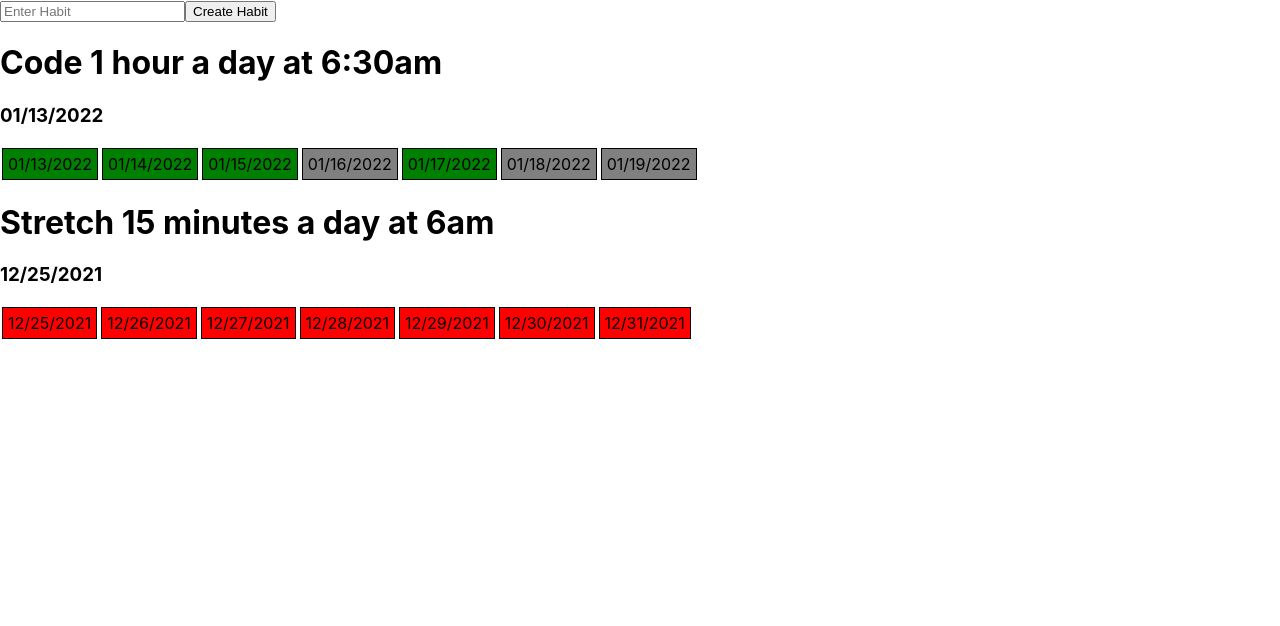
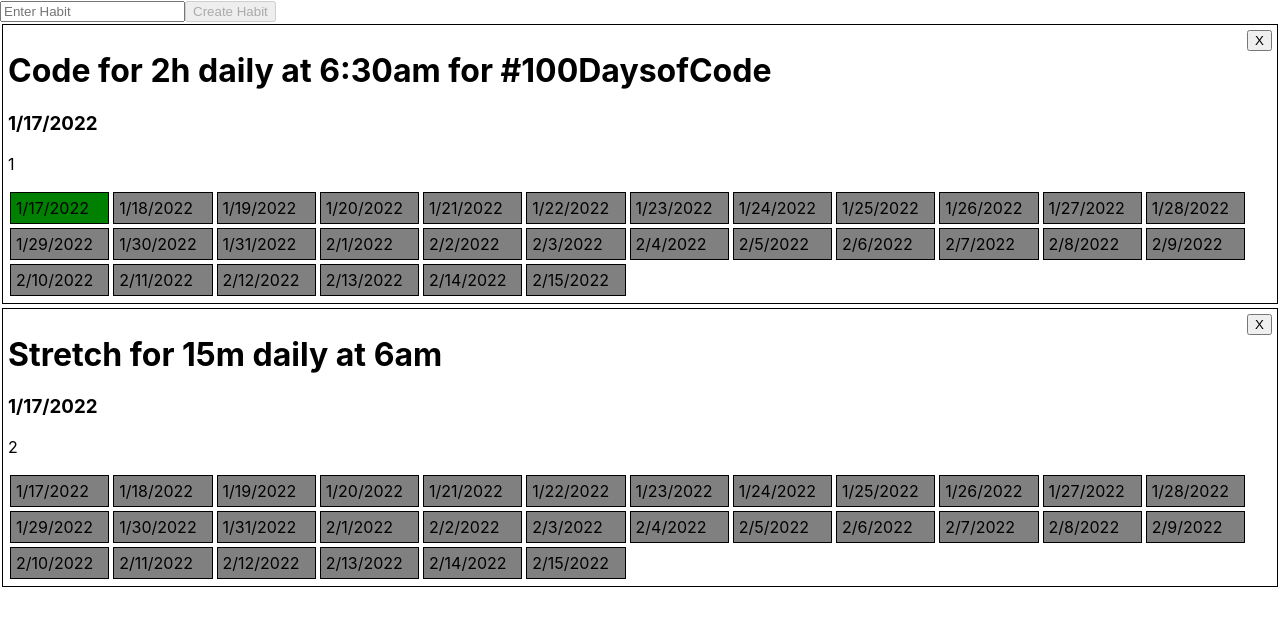
Before and after one commit to pfelto/HabitTracker, a React (Create React App) app: page / in a window 1280 px wide. Shown: the top 626 px of the page. Built offline with nearby package versions, Linux system fonts and the light colour scheme; data requests are answered from the project's data file.

Commit message:
Functionality to add and remove habits for the list along with concurrently npm package to run api and app with one command

```diff
--- a/db.json
+++ b/db.json
@@ -2,71 +2,255 @@
   "habits": [
     {
       "id": 1,
-      "habitName": "Code 1 hour a day at 6:30am",
-      "habitStart": "01/13/2022",
+      "habitName": "Code for 2h daily at 6:30am for #100DaysofCode",
+      "habitStart": "1/17/2022",
       "habitTracker": [
         {
           "checked": true,
-          "date": "01/13/2022"
-        },
-        {
-          "checked": true,
-          "date": "01/14/2022"
-        },
-        {
-          "checked": true,
-          "date": "01/15/2022"
+          "date": "1/17/2022"
         },
         {
           "checked": false,
-          "date": "01/16/2022"
-        },
-        {
-          "checked": true,
-          "date": "01/17/2022"
+          "date": "1/18/2022"
         },
         {
           "checked": false,
-          "date": "01/18/2022"
+          "date": "1/19/2022"
         },
         {
           "checked": false,
-          "date": "01/19/2022"
+          "date": "1/20/2022"
+        },
+        {
+          "checked": false,
+          "date": "1/21/2022"
+        },
+        {
+          "checked": false,
+          "date": "1/22/2022"
+        },
+        {
+          "checked": false,
+          "date": "1/23/2022"
+        },
+        {
+          "checked": false,
+          "date": "1/24/2022"
+        },
+        {
+          "checked": false,
+          "date": "1/25/2022"
+        },
+        {
+          "checked": false,
+          "date": "1/26/2022"
+        },
+        {
+          "checked": false,
+          "date": "1/27/2022"
+        },
+        {
+          "checked": false,
+          "date": "1/28/2022"
+        },
+        {
+          "checked": false,
+          "date": "1/29/2022"
+        },
+        {
+          "checked": false,
+          "date": "1/30/2022"
+        },
+        {
+          "checked": false,
+          "date": "1/31/2022"
+        },
+        {
+          "checked": false,
+          "date": "2/1/2022"
+        },
+        {
+          "checked": false,
+          "date": "2/2/2022"
+        },
+        {
+          "checked": false,
+          "date": "2/3/2022"
+        },
+        {
+          "checked": false,
+          "date": "2/4/2022"
+        },
+        {
+          "checked": false,
+          "date": "2/5/2022"
+        },
+        {
+          "checked": false,
+          "date": "2/6/2022"
+        },
+        {
+          "checked": false,
+          "date": "2/7/2022"
+        },
+        {
+          "checked": false,
+          "date": "2/8/2022"
+        },
+        {
+          "checked": false,
+          "date": "2/9/2022"
+        },
+        {
+          "checked": false,
+          "date": "2/10/2022"
+        },
+        {
+          "checked": false,
+          "date": "2/11/2022"
+        },
+        {
+          "checked": false,
+          "date": "2/12/2022"
+        },
+        {
+          "checked": false,
+          "date": "2/13/2022"
+        },
+        {
+          "checked": false,
+          "date": "2/14/2022"
+        },
+        {
+          "checked": false,
+          "date": "2/15/2022"
         }
       ]
     },
     {
       "id": 2,
-      "habitName": "Stretch 15 minutes a day at 6am",
-      "habitStart": "12/25/2021",
+      "habitName": "Stretch for 15m daily at 6am",
+      "habitStart": "1/17/2022",
       "habitTracker": [
         {
           "checked": false,
-          "date": "12/25/2021"
+          "date": "1/17/2022"
         },
         {
           "checked": false,
-          "date": "12/26/2021"
+          "date": "1/18/2022"
         },
         {
           "checked": false,
-          "date": "12/27/2021"
+          "date": "1/19/2022"
         },
         {
           "checked": false,
-          "date": "12/28/2021"
+          "date": "1/20/2022"
         },
         {
           "checked": false,
-          "date": "12/29/2021"
+          "date": "1/21/2022"
         },
         {
           "checked": false,
-          "date": "12/30/2021"
+          "date": "1/22/2022"
         },
         {
           "checked": false,
-          "date": "12/31/2021"
+          "date": "1/23/2022"
+        },
+        {
+          "checked": false,
+          "date": "1/24/2022"
+        },
+        {
+          "checked": false,
+          "date": "1/25/2022"
+        },
+        {
+          "checked": false,
+          "date": "1/26/2022"
+        },
+        {
+          "checked": false,
+          "date": "1/27/2022"
+        },
+        {
+          "checked": false,
+          "date": "1/28/2022"
+        },
+        {
+          "checked": false,
+          "date": "1/29/2022"
+        },
+        {
+          "checked": false,
+          "date": "1/30/2022"
+        },
+        {
+          "checked": false,
+          "date": "1/31/2022"
+        },
+        {
+          "checked": false,
+          "date": "2/1/2022"
+        },
+        {
+          "checked": false,
+          "date": "2/2/2022"
+        },
+        {
+          "checked": false,
+          "date": "2/3/2022"
+        },
+        {
+          "checked": false,
+          "date": "2/4/2022"
+        },
+        {
+          "checked": false,
+          "date": "2/5/2022"
+        },
+        {
+          "checked": false,
+          "date": "2/6/2022"
+        },
+        {
+          "checked": false,
+          "date": "2/7/2022"
+        },
+        {
+          "checked": false,
+          "date": "2/8/2022"
+        },
+        {
+          "checked": false,
+          "date": "2/9/2022"
+        },
+        {
+          "checked": false,
+          "date": "2/10/2022"
+        },
+        {
+          "checked": false,
+          "date": "2/11/2022"
+        },
+        {
+          "checked": false,
+          "date": "2/12/2022"
+        },
+        {
+          "checked": false,
+          "date": "2/13/2022"
+        },
+        {
+          "checked": false,
+          "date": "2/14/2022"
+        },
+        {
+          "checked": false,
+          "date": "2/15/2022"
         }
       ]
     }
--- a/package.json
+++ b/package.json
@@ -12,11 +12,12 @@
     "web-vitals": "^2.1.3"
   },
   "scripts": {
-    "start": "react-scripts start",
+    "start": "concurrently npm:dev:sAPI npm:dev:start",
+    "dev:start": "react-scripts start",
     "build": "react-scripts build",
     "test": "react-scripts test",
     "eject": "react-scripts eject",
-    "sAPI": "json-server --watch db.json --port 3001"
+    "dev:sAPI": "json-server --watch db.json --port 3001"
   },
   "eslintConfig": {
     "extends": [
@@ -44,6 +45,7 @@
     ]
   },
   "devDependencies": {
+    "concurrently": "^7.0.0",
     "eslint-config-prettier": "^8.3.0",
     "eslint-plugin-prettier": "^4.0.0",
     "prettier": "^2.5.1"
--- a/src/App.js
+++ b/src/App.js
@@ -7,49 +7,8 @@ import { TextInput } from "./HabitForm/TextInput";
 let TODAY = new Date();
 TODAY.setHours(0, 0, 0, 0);
 
-const currentID = 3;
+//const currentID = 3; this will be the id that is in the last spot of the habits array, so grab this after loaded or else 1
 
-/*
-const HabitData = [
-  {
-    id: 1,
-    habitName: "Code 1 hour a day at 6:30am",
-    habitStart: "01/13/2022",
-    habitTracker: Array(30)
-      .fill()
-      .map((_, index) => {
-        const startDate = new Date("01/13/2022");
-        startDate.setDate(startDate.getDate() + index);
-        const stringDate = `${
-          startDate.getMonth() + 1
-        }/${startDate.getDate()}/${startDate.getFullYear()}`;
-        return {
-          checked: false,
-          date: stringDate,
-        };
-      }),
-  },
-  {
-    id: 2,
-    habitName: "Stretch 15 minutes a day at 6am",
-    habitStart: "12/25/2021",
-    habitTracker: Array(30)
-      .fill()
-      .map((_, index) => {
-        const startDate = new Date("12/25/2021");
-        startDate.setDate(startDate.getDate() + index);
-        const stringDate = `${
-          startDate.getMonth() + 1
-        }/${startDate.getDate()}/${startDate.getFullYear()}`;
-        return {
-          checked: false,
-          date: stringDate,
-        };
-      }),
-  },
-];
-*/
-//`${startDate.getMonth() + 1}/${startDate.getDate()}`
 const CellColors = {
   checked: "green",
   wrong: "red",
@@ -60,6 +19,8 @@ function App() {
   const [habitInput, setHabitInput] = useState("");
   const [habitData, setHabitData] = useState([]);
   const [error, setError] = useState(null);
+
+  const inputEmpty = habitInput === "";
 
   useEffect(() => {
     let _isMounted = true;
@@ -84,8 +45,73 @@ function App() {
   }
 
   //need a handle submit function here that does fetch POST to "http://localhost:3001/habits"
+  function handleSubmit(e) {
+    e.preventDefault();
+    const today = new Date();
+    const todayString = `${
+      today.getMonth() + 1
+    }/${today.getDate()}/${today.getFullYear()}`;
+    console.log(`submitted on ${todayString}`);
+    console.log(habitInput);
 
-  // need to add logic to do fetch PUT to "http://localhost:3001/habits"
+    const nextId =
+      habitData.length !== 0 ? habitData[habitData.length - 1].id + 1 : 1;
+    console.log(nextId);
+    const newHabit = {
+      id: nextId,
+      habitName: habitInput,
+      habitStart: todayString,
+      habitTracker: Array(30)
+        .fill()
+        .map((_, index) => {
+          const startDate = new Date(todayString);
+          startDate.setDate(startDate.getDate() + index);
+          const stringDate = `${
+            startDate.getMonth() + 1
+          }/${startDate.getDate()}/${startDate.getFullYear()}`;
+
+          return {
+            checked: false,
+            date: stringDate,
+          };
+        }),
+    };
+    console.log(newHabit);
+    setHabitData([...habitData, newHabit]);
+    fetch(`http://localhost:3001/habits`, {
+      method: "POST",
+      headers: {
+        "Content-Type": "application/json",
+      },
+      body: JSON.stringify(newHabit),
+    })
+      .then((response) => response.json())
+      .then((data) => {
+        console.log("Success:", data);
+      })
+      .catch((error) => {
+        console.error("Error:", error);
+      });
+    setHabitInput("");
+  }
+
+  //need to have a delete function here that does fetch Delete to "http://localhost:3001/habits/id"
+  function removeHabit(habitId) {
+    console.log(habitId);
+    const removedHabits = habitData.filter((habit) => habit.id !== habitId);
+    setHabitData(removedHabits);
+    fetch(`http://localhost:3001/habits/${habitId}`, {
+      method: "DELETE",
+    })
+      .then((res) => res.json()) // or res.json()
+      .then((data) => {
+        console.log("Success:", data);
+      })
+      .catch((error) => {
+        console.error("Error:", error);
+      });
+  }
+
   function changeHabitChecked(habitId, checkedIndex) {
     console.log(`You clicked on square ${checkedIndex} of ${habitId}`);
     let object = habitData.find((habit) => habit.id === habitId);
@@ -129,14 +155,15 @@ function App() {
 
   return (
     <div className="App">
-      <HabitForm>
+      <HabitForm clickSubmit={handleSubmit}>
         <TextInput habitInput={habitInput} handleChange={changeInput} />
-        <SubmitButton />
+        <SubmitButton inputEmpty={inputEmpty} />
       </HabitForm>
       <HabitTable
         HabitData={habitData}
         status={cellStatus}
         handleClick={changeHabitChecked}
+        handleRemove={removeHabit}
       />
     </div>
   );
--- a/src/HabitDisplay/HabitTable.js
+++ b/src/HabitDisplay/HabitTable.js
@@ -1,9 +1,19 @@
 export const HabitTable = (props) => {
   const HabitTable = props.HabitData.map((habit) => (
-    <div key={habit.id}>
+    <div
+      key={habit.id}
+      style={{
+        display: "flex",
+        border: "1px solid black",
+        margin: "2px",
+        padding: "5px",
+      }}
+    >
+      <div style={{ flex: 5 }}>
         <h1>{habit.habitName}</h1>
         <h3>{habit.habitStart}</h3>
-      <div style={{ display: "flex" }}>
+        <p>{habit.id}</p>
+        <div className="HabitTable">
           {habit.habitTracker.map((habitTrackerSquare, index) => (
             <div
               onClick={() => {
@@ -23,6 +33,17 @@ export const HabitTable = (props) => {
           ))}
         </div>
       </div>
+      <button
+        style={{ alignSelf: "flex-start" }}
+        onClick={() => {
+          props.handleRemove(habit.id);
+        }}
+      >
+        X
+      </button>
+    </div>
   ));
-  return <div>{HabitTable}</div>;
+  return (
+    <div style={{ display: "flex", flexDirection: "column" }}>{HabitTable}</div>
+  );
 };
--- a/src/HabitForm/HabitForm.js
+++ b/src/HabitForm/HabitForm.js
@@ -1,14 +1,3 @@
 export const HabitForm = (props) => {
-  return (
-    <form
-      onSubmit={(e) => {
-        e.preventDefault();
-        const today = new Date();
-        const todayDay = `${today.getMonth() + 1}/${today.getDate()}`;
-        console.log(`submitted on ${todayDay}`);
-      }}
-    >
-      {props.children}
-    </form>
-  );
+  return <form onSubmit={props.clickSubmit}>{props.children}</form>;
 };
--- a/src/HabitForm/SubmitButton.js
+++ b/src/HabitForm/SubmitButton.js
@@ -1,3 +1,7 @@
-export const SubmitButton = () => {
-  return <button type="submit">Create Habit</button>;
+export const SubmitButton = (props) => {
+  return (
+    <button type="submit" disabled={props.inputEmpty}>
+      Create Habit
+    </button>
+  );
 };
--- a/src/index.css
+++ b/src/index.css
@@ -1,13 +1,18 @@
 body {
   margin: 0;
-  font-family: -apple-system, BlinkMacSystemFont, 'Segoe UI', 'Roboto', 'Oxygen',
-    'Ubuntu', 'Cantarell', 'Fira Sans', 'Droid Sans', 'Helvetica Neue',
+  font-family: -apple-system, BlinkMacSystemFont, "Segoe UI", "Roboto", "Oxygen",
+    "Ubuntu", "Cantarell", "Fira Sans", "Droid Sans", "Helvetica Neue",
     sans-serif;
   -webkit-font-smoothing: antialiased;
   -moz-osx-font-smoothing: grayscale;
 }
 
 code {
-  font-family: source-code-pro, Menlo, Monaco, Consolas, 'Courier New',
+  font-family: source-code-pro, Menlo, Monaco, Consolas, "Courier New",
     monospace;
 }
+
+.HabitTable {
+  display: grid;
+  grid-template-columns: repeat(auto-fit, minmax(100px, 1fr));
+}
```
Also changed, not shown: 1 other file (tests, documents, lock files or other folders). Lines whose indentation alone changed are shown as unchanged.
